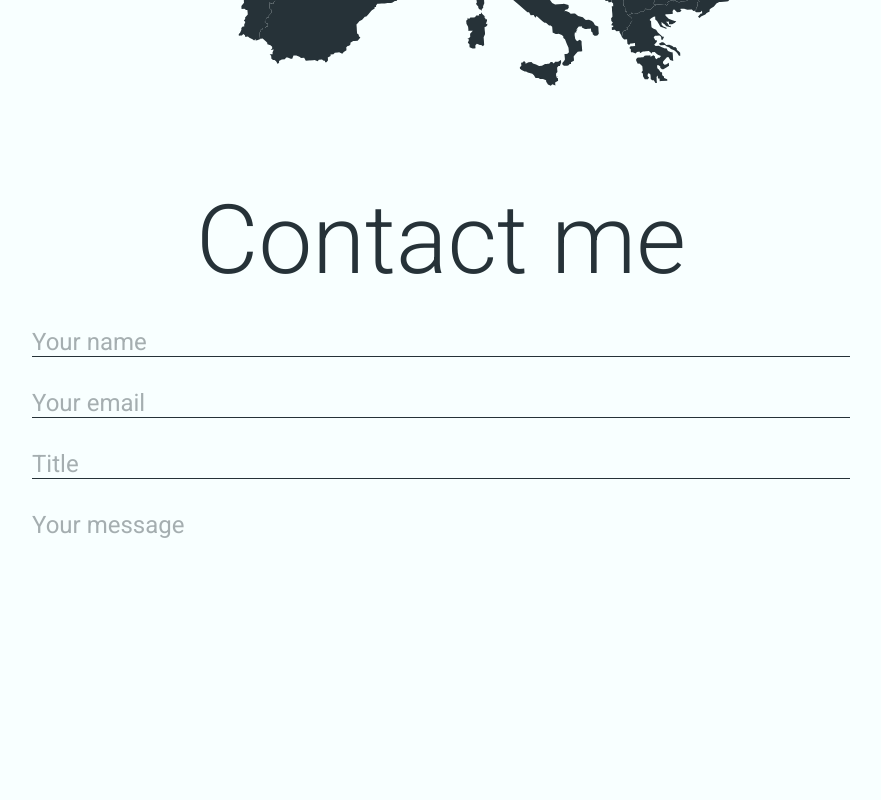
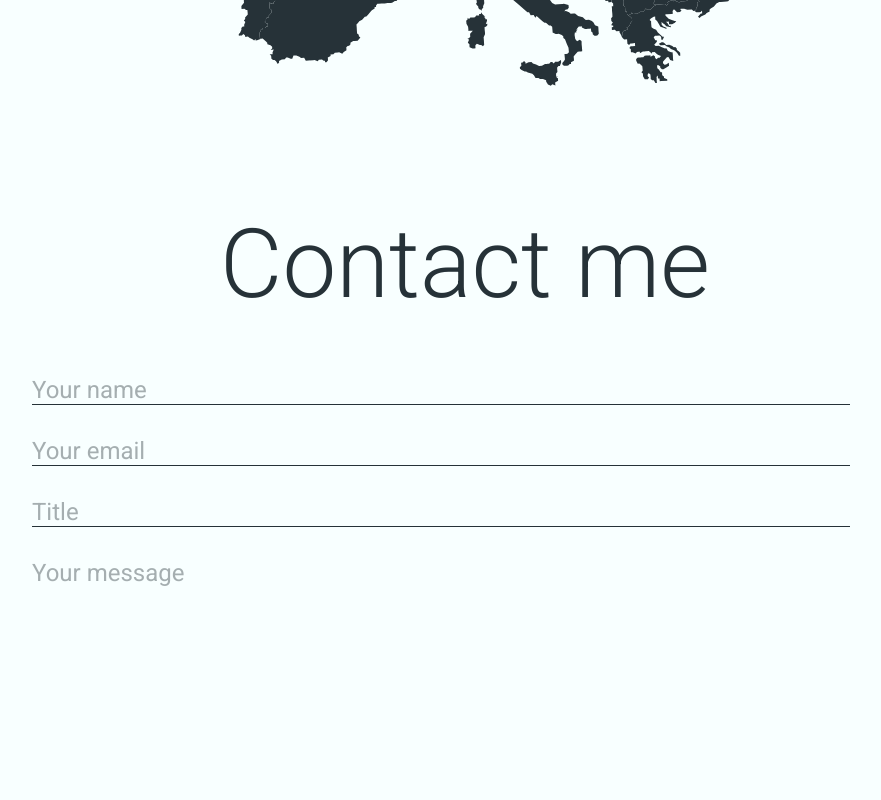
Before and after one commit to BucoTEC/MyPortifolio, a React (Create React App) app: page /contact in a window 1280 px wide. Shown: the part 680-1480 px from the top of the page, without its empty margins (199-1080 px from the left). Built offline with nearby package versions, Linux system fonts and the light colour scheme.

Commit message:
fixed overflow elements

```diff
--- a/src/components/Contact/ContactForm.jsx
+++ b/src/components/Contact/ContactForm.jsx
@@ -14,7 +14,7 @@ const Wrapper = styled.div`
   width: 100%;
   overflow: hidden;
   position: relative;
-  margin-top: 1rem;
+  padding-top: 1rem;
   display: flex;
   align-items: center;
   justify-content: center;
@@ -35,6 +35,10 @@ const MainTitle = styled.div`
     ${phone({
       fontSize: "4rem",
     })}
+  }
+
+  @media (orientation: landscape) {
+    padding: 1.5rem;
   }
 `;
 const FormWrapper = styled.div`
--- a/src/components/Home/MainLanding.jsx
+++ b/src/components/Home/MainLanding.jsx
@@ -12,6 +12,9 @@ const Wrapper = styled.div`
   position: relative;
   overflow: hidden;
   margin-bottom: 4rem;
+  ${tablet({
+    height: "80vh",
+  })}
 `;
 //main floating widow
 const DevDesc = styled.div`
--- a/src/components/Skills/Express.jsx
+++ b/src/components/Skills/Express.jsx
@@ -32,7 +32,7 @@ const Left = styled.div`
 `;
 const Right = styled.div`
   flex: 1;
-  height: 80%;
+  height: 90%;
   display: flex;
   align-items: center;
   justify-content: start;
--- a/src/components/Skills/Mongo.jsx
+++ b/src/components/Skills/Mongo.jsx
@@ -41,7 +41,7 @@ const Left = styled.div`
 `;
 const Right = styled.div`
   flex: 1;
-  height: 80%;
+  height: 90%;
   display: flex;
   align-items: center;
   justify-content: start;
--- a/src/components/Skills/Node.jsx
+++ b/src/components/Skills/Node.jsx
@@ -32,7 +32,7 @@ const Left = styled.div`
 `;
 const Right = styled.div`
   flex: 1;
-  height: 80%;
+  height: 90%;
   display: flex;
   align-items: center;
   justify-content: start;
--- a/src/components/Skills/ReactIntro.jsx
+++ b/src/components/Skills/ReactIntro.jsx
@@ -41,7 +41,7 @@ const Left = styled.div`
 `;
 const Right = styled.div`
   flex: 1;
-  height: 80%;
+  height: 90%;
   display: flex;
   align-items: center;
   justify-content: start;
```
